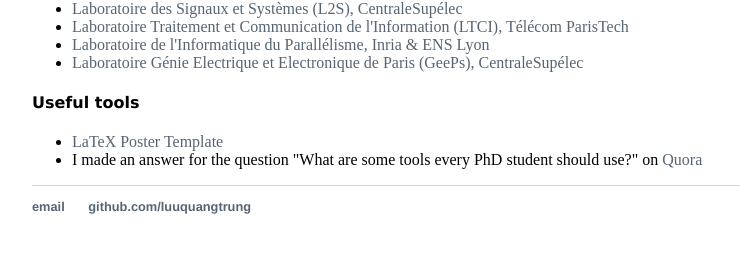
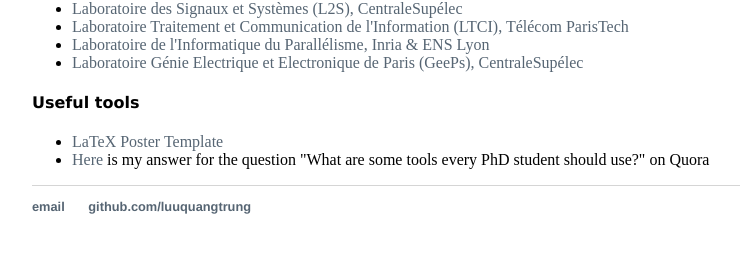
Before and after one commit to luuquangtrung/luuquangtrung.github.io_v1, a Jekyll site: the page built from misc/index.html, in a window 1280 px wide. Shown: the part 743-1014 px from the top of the page, without its empty margins (160-900 px from the left). Built offline with Jekyll 4.4.1, drawn with Linux system fonts in a browser that asks for light colours.

Commit message:
Update index.html

```diff
--- a/misc/index.html
+++ b/misc/index.html
@@ -68,5 +68,5 @@ title: Miscellaneous
 <ul>
 	<li> <a href="http://www.brian-amberg.de/uni/poster/"> LaTeX Poster Template </a> </li>
 
-	<li> I made an answer for the question "What are some tools every PhD student should use?" on <a href="https://www.quora.com/What-are-some-tools-every-PhD-student-should-use/answer/Trung-15"> Quora </a> </li>
+	<li> <a href="https://www.quora.com/What-are-some-tools-every-PhD-student-should-use/answer/Trung-15"> Here </a> is my answer for the question "What are some tools every PhD student should use?" on Quora </li>
 </ul>
```
